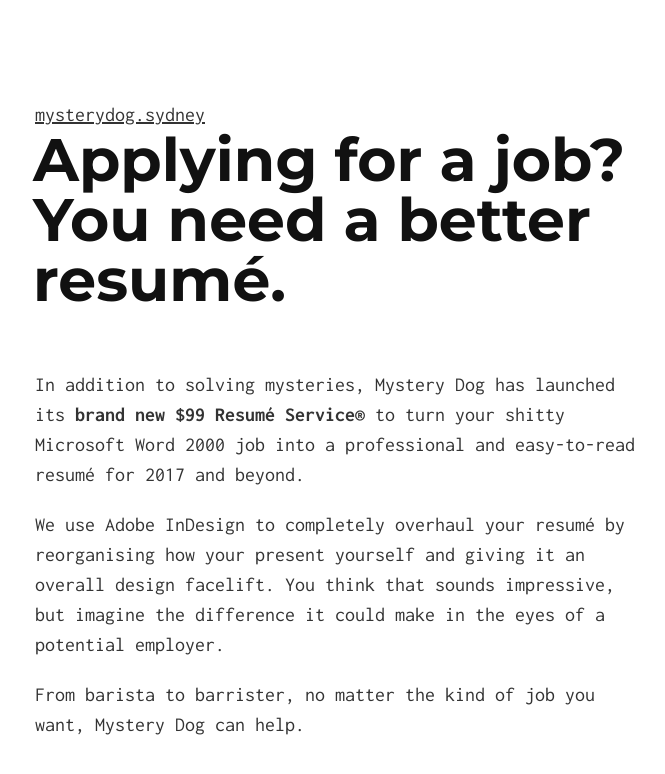
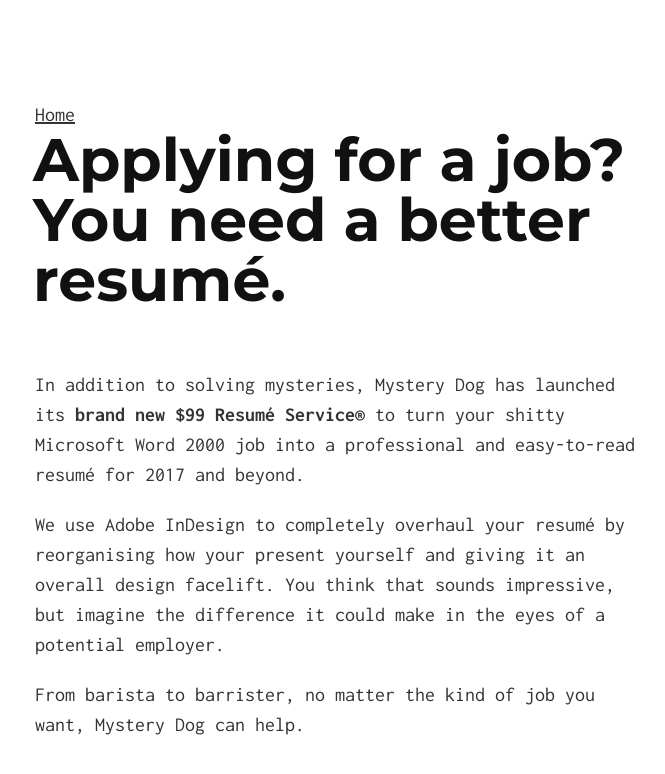
Before and after one commit to tomjoyner/shopping_cart, a Jekyll site: the page test.html, which Jekyll copies as it is, in a window 1280 px wide. Shown: the top 774 px of the page, without its empty margins (305-970 px from the left). Built offline with Jekyll 4.4.1, drawn with Linux system fonts in a browser that asks for light colours.

Commit message:
Update test.html

```diff
--- a/test.html
+++ b/test.html
@@ -18,7 +18,7 @@
   </head>
 <body>
   <div class="container">
-    <a href="Home">mysterydog.sydney</a>
+    <a href="mysterydog.sydney">Home</a>
     <h1>Applying for a job? You need a better resumé.</h1>
     <p>In addition to solving mysteries, Mystery Dog has launched its <b>brand new $99 Resumé Service®</b> to turn your shitty Microsoft Word 2000 job into a professional and easy-to-read resumé for 2017 and beyond.</p>
 <p>We use Adobe InDesign to completely overhaul your resumé by reorganising how your present yourself and giving it an overall design facelift. You think that sounds impressive, but imagine the difference it could make in the eyes of a potential employer.</p>
```
